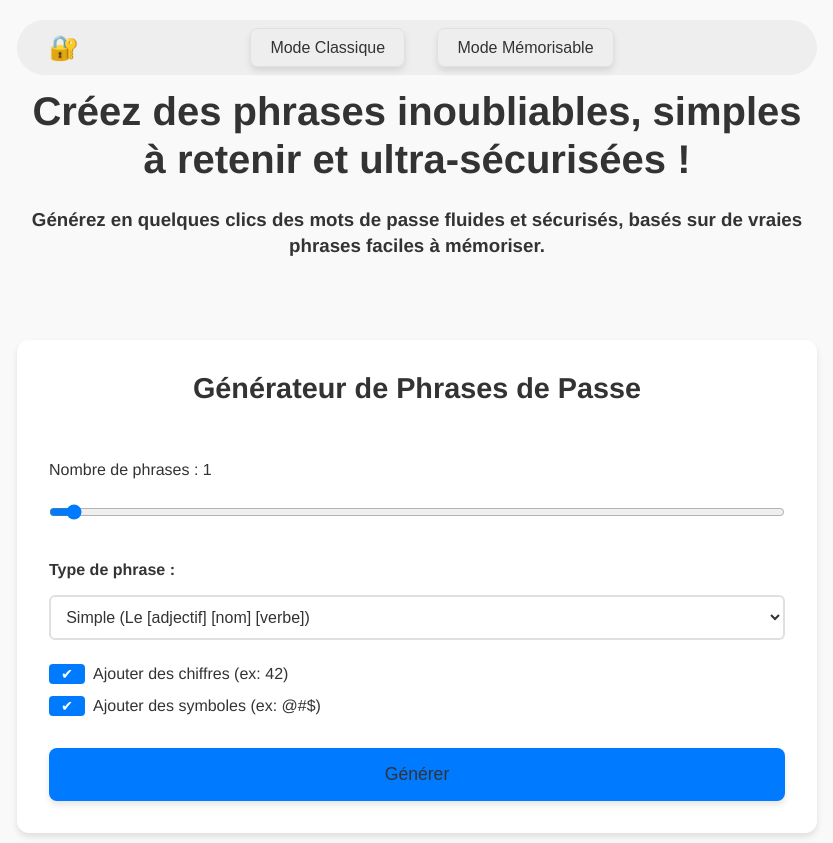
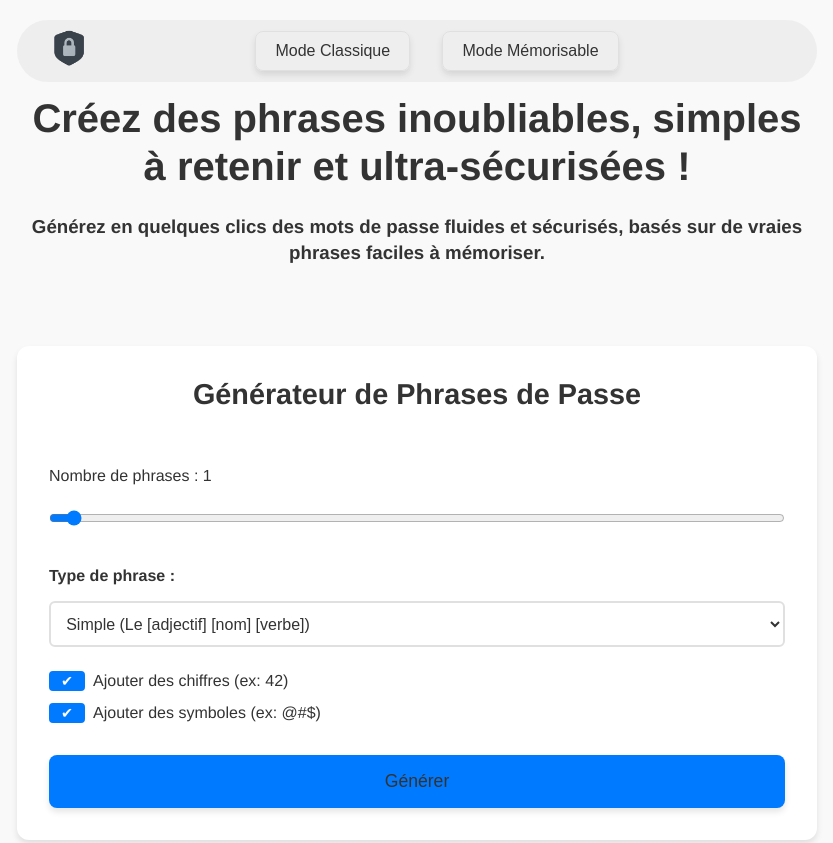
Before and after one commit to jibenight/Get-password, an Astro site: page / in a window 1280 px wide. Shown: the top 843 px of the page, without its empty margins (223-1056 px from the left). Built offline with nearby package versions, Linux system fonts and the light colour scheme; Astro itself is replaced by a stand-in of ours.

Commit message:
add logo in header

```diff
--- a/src/components/Header.astro
+++ b/src/components/Header.astro
@@ -2,11 +2,15 @@
 const currentPath = Astro.url.pathname;
 import moon from '../assets/images/moon.svg';
 import sun from '../assets/images/sun.svg';
+import logo from '../assets/images/logo.webp';
 ---
 
 <header>
   <nav>
-    <a href='/' class='logo'>🔐</a>
+    <div>
+      <a href='/' class='logo'><img src={logo.src} alt='' width='40px' /></a>
+    </div>
+
     <div class='nav-links'>
       <button class='toggle-button classic' data-type='classic'
         >Mode Classique</button
```
Also changed, not shown: src/assets/images/logo.svg (added), src/assets/images/logo.webp (added).
